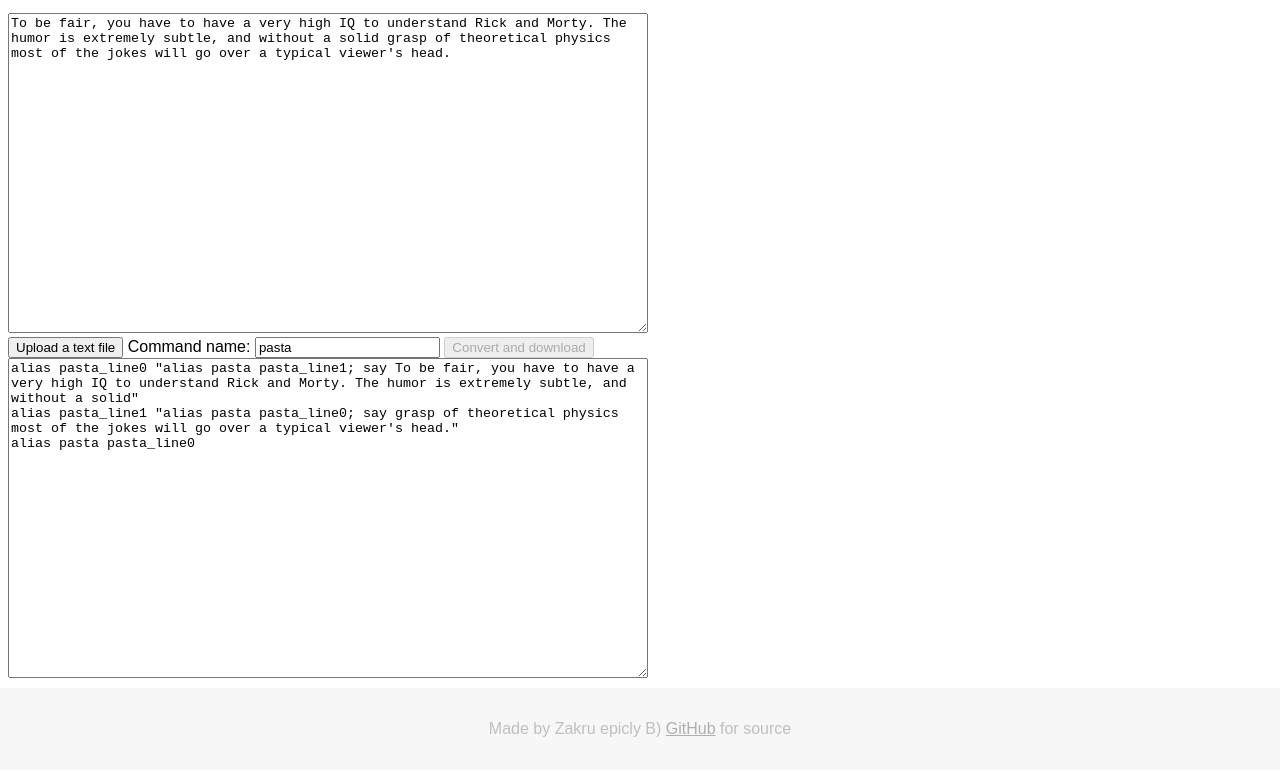
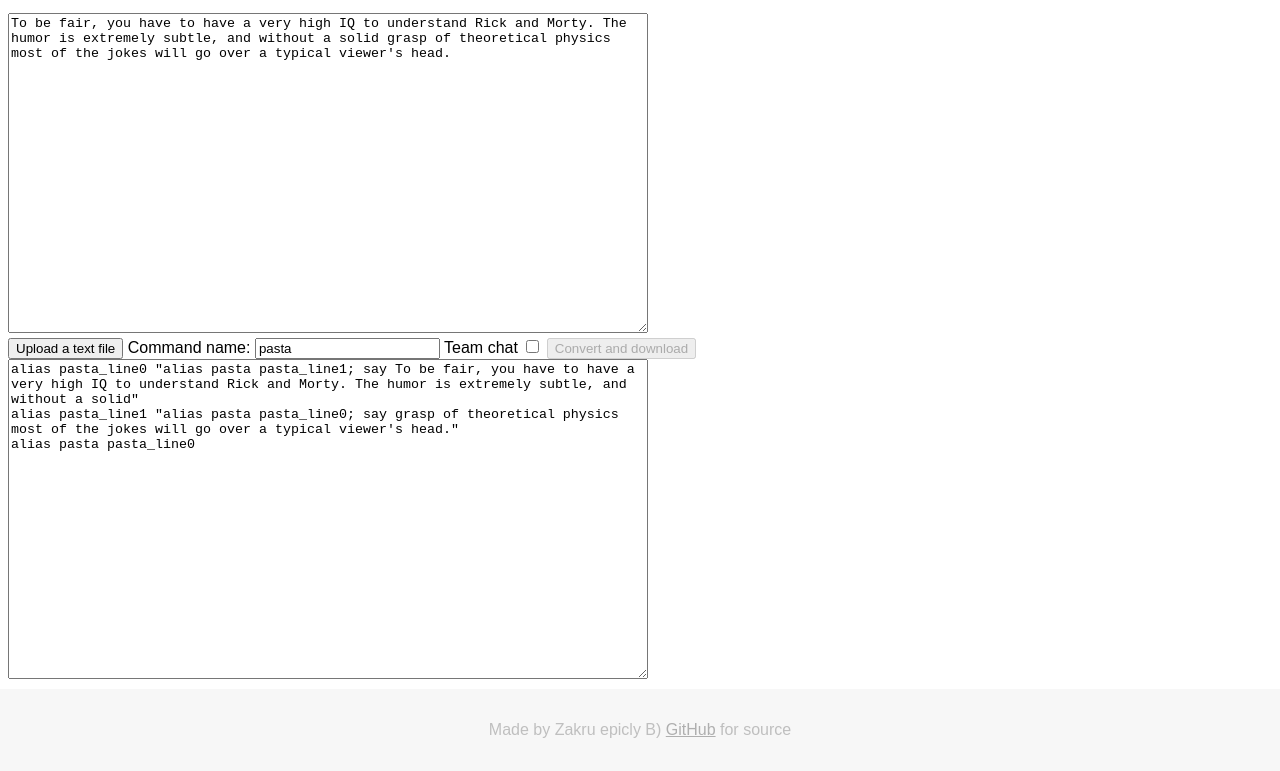
Before and after one commit to pobruno/pasta-to-cfg, a plain HTML site: page index.html in a window 1280 px wide. Shown: the part 137-908 px from the top of the page. Drawn offline with Linux system fonts and the light colour scheme.

Commit message:
Add option to use team chat instead
Closes #2

```diff
--- a/index.html
+++ b/index.html
@@ -18,9 +18,10 @@
       resulting in some chunks going missing.
     </p>
     <textarea id="text-input" style="box-sizing: border-box; width: 40rem; height: 20rem; max-width: 100%;">To be fair, you have to have a very high IQ to understand Rick and Morty. The humor is extremely subtle, and without a solid grasp of theoretical physics most of the jokes will go over a typical viewer's head.</textarea><br/>
-    <input id="file-input" type="file" accept=".txt" style="display: none;" />
+    <input id="file-input" type="file" accept=".txt" hidden />
     <button id="file-button">Upload a text file</button>
-    Command name: <input id="name-input" type="text" value="pasta" />
+    <label>Command name: <input id="name-input" type="text" value="pasta" /></label>
+    <label>Team chat <input id="team-input" type="checkbox" /></label>
     <button id="download-button" disabled="true" title="Not available yet">Convert and download</button><br/>
     <textarea id="text-output" readonly="true" style="box-sizing: border-box; width: 40rem; height: 20rem; max-width: 100%;"></textarea>
     <footer>
--- a/index.js
+++ b/index.js
@@ -26,6 +26,7 @@ document.addEventListener('DOMContentLoaded', () => {
   const fileIn = document.getElementById('file-input');
   const chooseFile = document.getElementById('file-button');
   const nameIn = document.getElementById('name-input');
+  const teamIn = document.getElementById('team-input');
 
   const wordRegex = /\s*(\S{1,127})\s*/g;
 
@@ -43,11 +44,12 @@ document.addEventListener('DOMContentLoaded', () => {
     const name = nameIn.value;
     const commands = [];
     let index = 0;
+    const sayCommand = teamIn.checked ? 'say_team' : 'say';
     lines.forEach(l => {
       if (index !== lines.length - 1)
-        commands.push(`alias ${name}_line${index} "alias ${name} ${name}_line${++index}; say ${l}"`);
+        commands.push(`alias ${name}_line${index} "alias ${name} ${name}_line${++index}; ${sayCommand} ${l}"`);
       else
-        commands.push(`alias ${name}_line${index} "alias ${name} ${name}_line0; say ${l}"`);
+        commands.push(`alias ${name}_line${index} "alias ${name} ${name}_line0; ${sayCommand} ${l}"`);
     });
     commands.push(`alias ${name} ${name}_line0`);
     textOut.value = commands.join('\n');
@@ -55,6 +57,7 @@ document.addEventListener('DOMContentLoaded', () => {
 
   text.addEventListener('input', rebuild);
   nameIn.addEventListener('input', rebuild);
+  teamIn.addEventListener('input', rebuild);
 
   fileIn.addEventListener('change', e => {
     if (!e.target.files) return;
```
